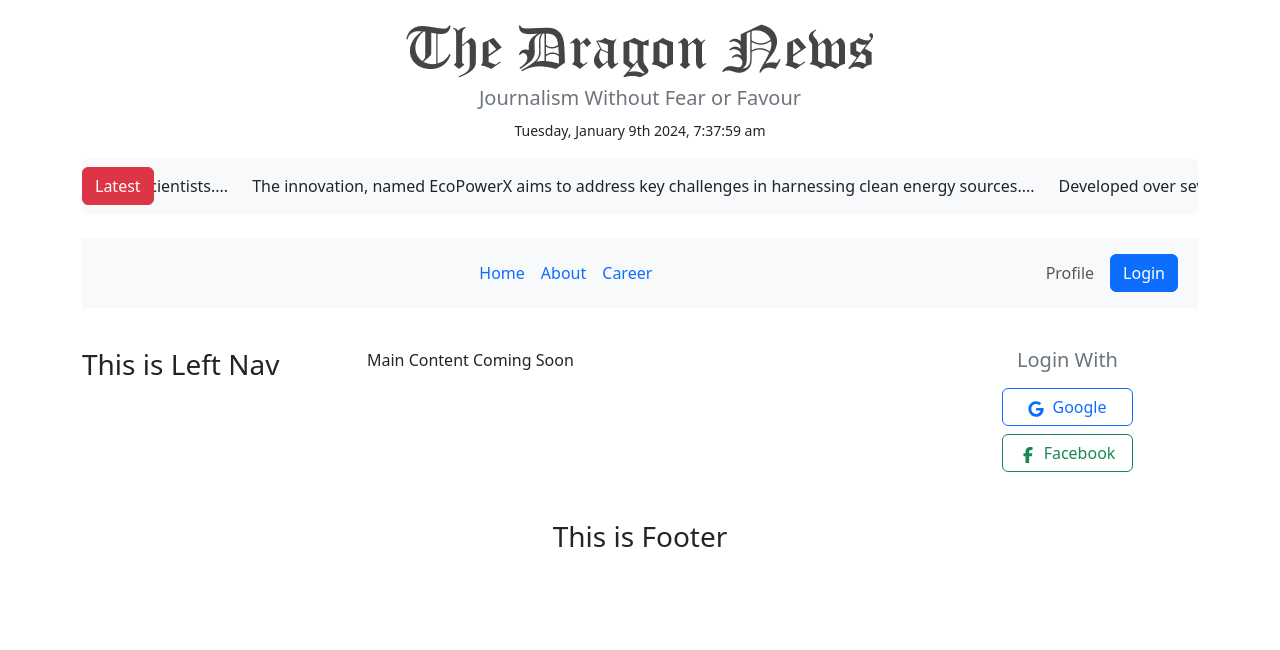
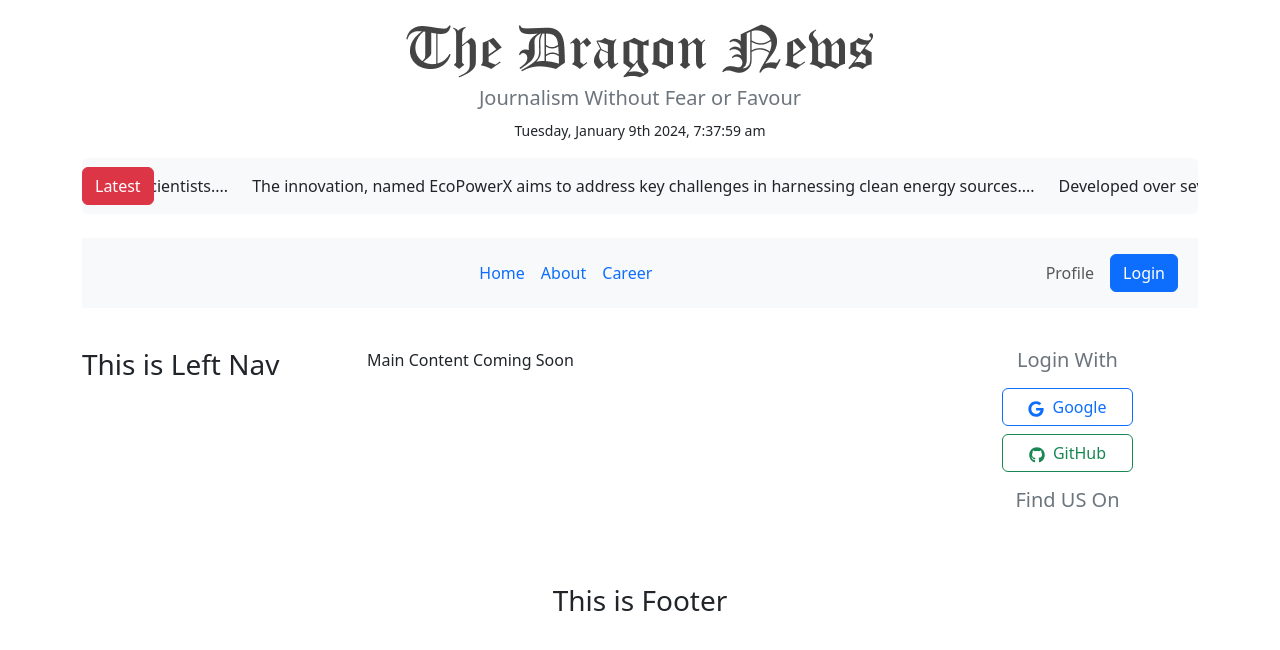
Before and after one commit to tonmoy3673/news, a React (Vite) app: page / in a window 1280 px wide. Shown: the top 650 px of the page. Built offline with nearby package versions, Linux system fonts and the light colour scheme.

Commit message:
added buttons

```diff
--- a/src/components/Pages/Shared/RightNav/RightNav.jsx
+++ b/src/components/Pages/Shared/RightNav/RightNav.jsx
@@ -1,6 +1,7 @@
 import { Button } from "react-bootstrap";
 import { FaGoogle } from "react-icons/fa6";
 import { FaFacebookF } from "react-icons/fa6";
+import { FaGithub } from "react-icons/fa6";
 
 const RightNav = () => {
   return (
@@ -15,10 +16,15 @@ const RightNav = () => {
         </div>
         <div>
           <Button variant="outline-success" className="w-50">
-            <FaFacebookF className="me-2" />
-            Facebook
+            <FaGithub className="me-2" />
+            GitHub
           </Button>
         </div>
+      </div>
+
+      {/* =============== find us button ============= */}
+      <div className="py-3">
+        <h5 className="text-center text-secondary">Find US On</h5>
       </div>
     </div>
   );
```
